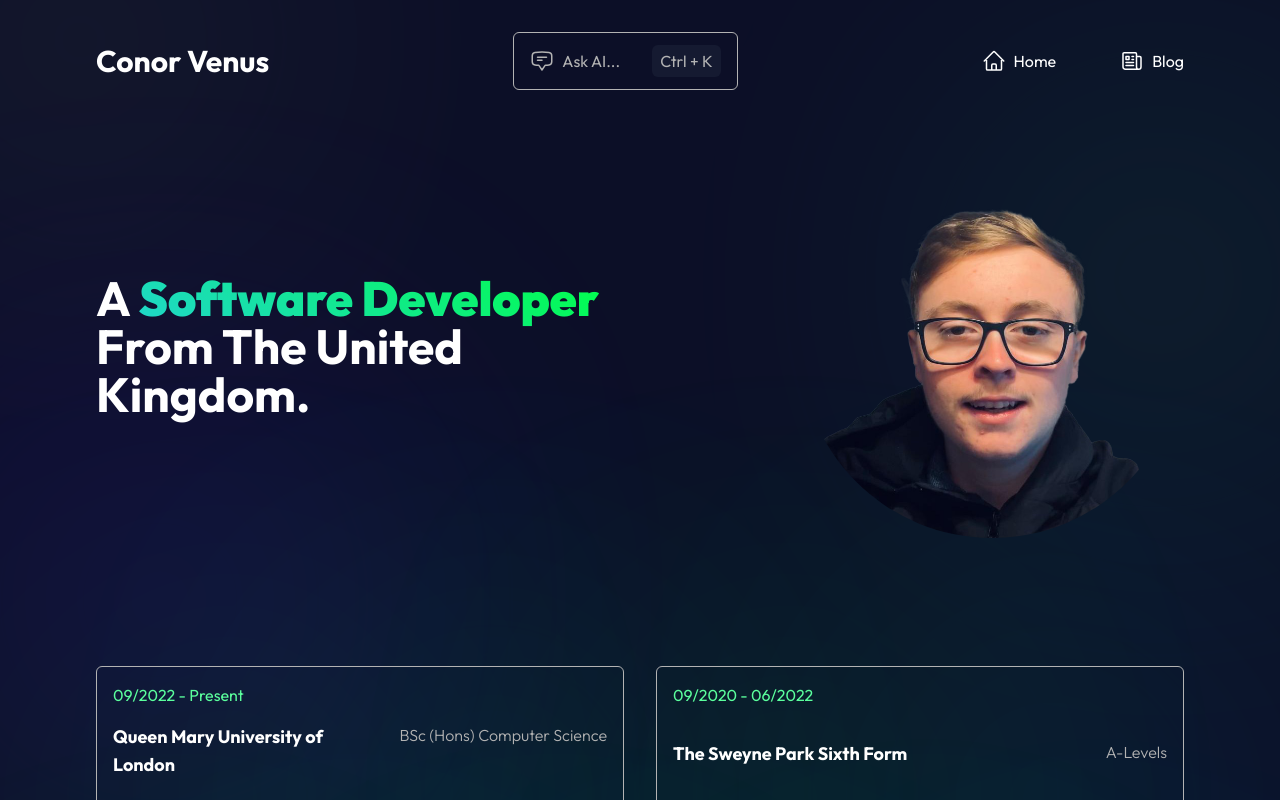
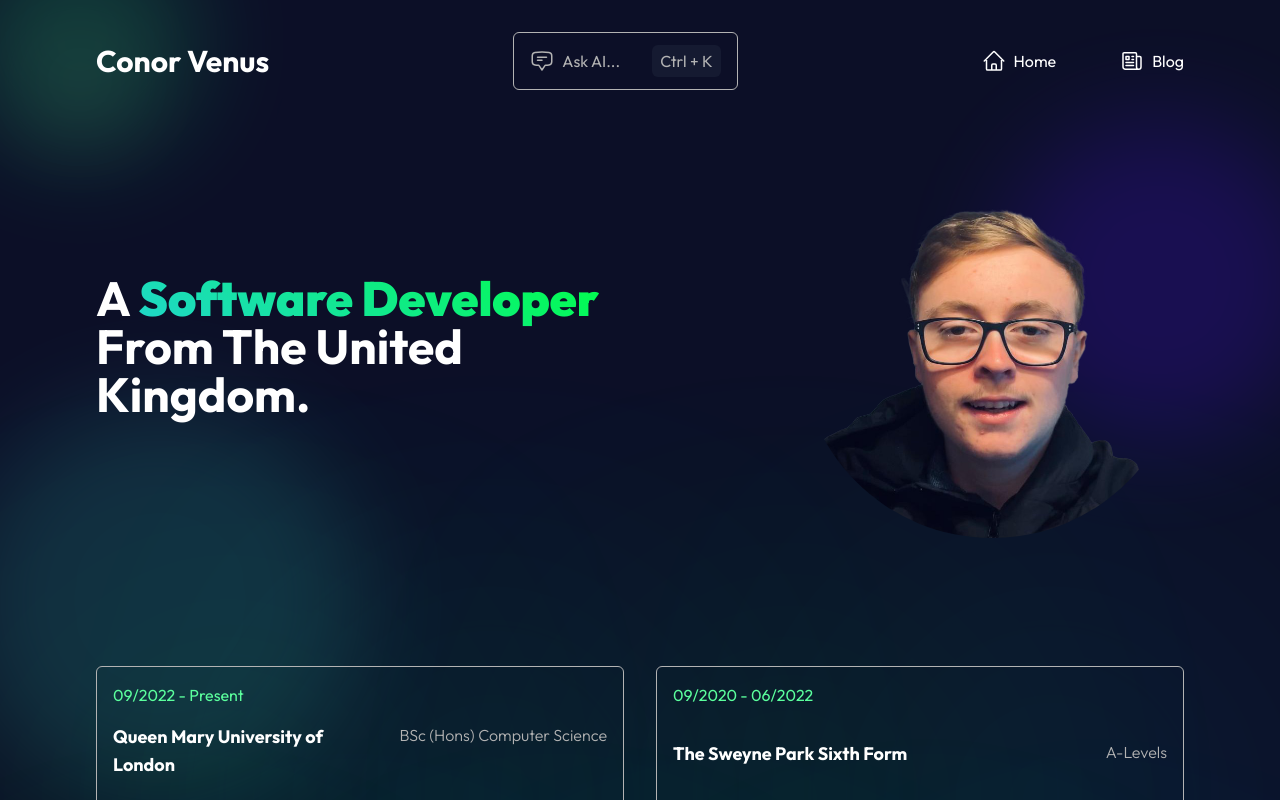
Before and after one commit to conorvenus/ConorPortfolio, a React (Vite) app in the folder client/: page / in a window 1280 px wide. Shown: the top 800 px of the page. Built offline with nearby package versions, Linux system fonts and the light colour scheme.

Commit message:
Debug background circles

```diff
--- a/client/src/components/BackgroundCircle.jsx
+++ b/client/src/components/BackgroundCircle.jsx
@@ -10,7 +10,7 @@ export default function BackgroundCircle({ radius, top, left, right, bottom }) {
 
     return (
         <motion.div
-        className="-z-10 rounded-full blur-[150px] opacity-20 absolute"
+        className="-z-10 rounded-full blur-[50px] opacity-20 absolute"
         style={{
             width: radius,
             height: radius,
--- a/client/src/components/BackgroundCircles.jsx
+++ b/client/src/components/BackgroundCircles.jsx
@@ -3,6 +3,7 @@ import BackgroundCircle from "./BackgroundCircle"
 export default function BackgroundCircles() {
     return (
         <>
+            <BackgroundCircle radius="10vh" top="5vh" left="5vh" />
             <BackgroundCircle radius="30vh" top="-10vh" left="-5vh" />
             <BackgroundCircle radius="40vh" top="15vh" right="-5vh" />
             <BackgroundCircle radius="50vh" top="50vh" left="-5vh" />
```
